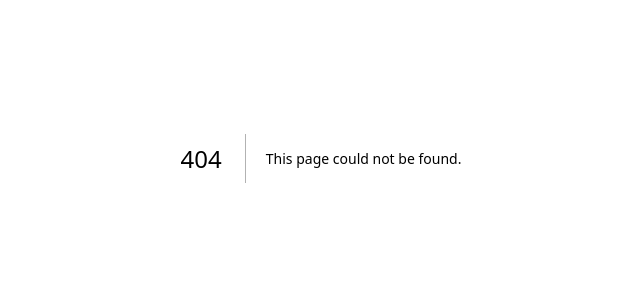
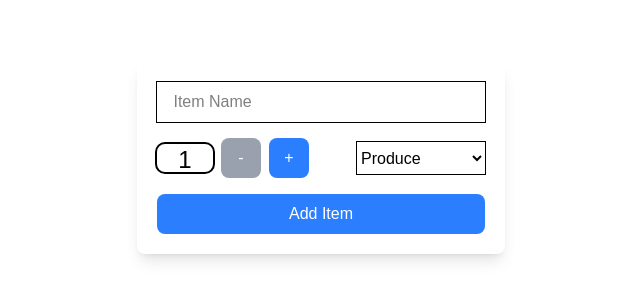
Before and after one commit to Christopher-Hanovich/cprg306-assignments, a Next.js app: page /week-5 in a window 1280 px wide. Before the commit this address had no page. Shown: the part 242-542 px from the top of the page, without its empty margins (319-959 px from the left). Built offline with nearby package versions, Linux system fonts and the light colour scheme.

Commit message:
added week-5

```diff
--- a/app/page.js
+++ b/app/page.js
@@ -14,6 +14,9 @@ export default function Home() {
       <p className="mb-2 text-center">
         <Link href="/week-4">Week 4</Link>
       </p>
+      <p className="mb-2 text-center">
+        <Link href="/week-5">Week 5</Link>
+      </p>
     </main>
   );
 }
--- /dev/null
+++ b/app/week-5/new-item.js
@@ -0,0 +1,73 @@
+'use client';
+import { useState } from "react";
+
+export default function NewItem() {
+    const [quantity, setQuantity] = useState(1);
+    const [name, setName] = useState("");
+    const [category, setCategory] = useState("Produce");
+
+
+    const increment = () => {
+        if (quantity <20) {
+            setQuantity(quantity + 1);
+        }
+
+    };
+    const decrement = () => {
+        if (quantity > 1) {
+            setQuantity(quantity - 1);
+        }
+
+    };
+
+    const handleSubmit = (event) => {
+    event.preventDefault();
+
+    let item = {
+        newName: name,
+        newQuantity: quantity,
+        newCategory: category
+    };
+
+    console.log(`Name: ${name}, quantity: ${quantity}, category: ${category}`);
+    alert(`Item added: ${name}, Quantity: ${quantity}, Category: ${category}`);
+
+    setName("");
+    setQuantity(1);
+    setCategory("Produce");
+
+};
+    return (
+        <div className="flex items-center justify-center min-h-screen ">
+            <form onSubmit={handleSubmit} action="send" method="post" className="inline-block p-5 bg-white rounded-lg shadow-lg">
+                <input type="text" value={name} onChange={(e) => setName(e.target.value)}  placeholder=" Item Name"
+                className="w-full font-light text-black outline-1 outline-black px-3 py-2" required />
+
+                <div className="flex items-center space-x-2 mt-4 mb-4">
+                    <p className="w-14 h-7 rounded-lg text-2xl text-center text-black outline-2 outline-black">{quantity}</p>
+                    <button type="button" onClick={decrement} disabled={quantity === 1}
+                            className={`w-10 h-10 rounded-lg text-white ${quantity === 1 ? 'bg-gray-400 cursor-not-allowed' : 'bg-blue-500'}`}>-
+                    </button>
+                    <button type="button" onClick={increment} disabled={quantity === 20}
+                    className={`w-10 h-10 rounded-lg text-white ${quantity === 20 ? 'bg-gray-400 cursor-not-allowed' : 'bg-blue-500'}`}>+
+                    </button>
+
+                    <select value={category} onChange={(e) => setCategory(e.target.value)}className="ml-10 h-8 text-black outline-1 outline-black">
+                        <option value="Produce">Produce</option>
+                        <option value="Dairy">Dairy</option>
+                        <option value="Bakery">Bakery</option>
+                        <option value="Meat">Meat</option>
+                        <option value="Frozen Foods">Frozen Foods</option>
+                        <option value="Canned Goods">Canned Goods</option>
+                        <option value="Dry Goods">Dry Goods</option>
+                        <option value="Beverages">Beverages</option>
+                        <option value="Snacks">Snacks</option>
+                        <option value="Household">Household</option>
+                        <option value="Other">Other</option>
+                    </select>
+                </div>
+                <button type="submit" className={"w-full h-10 rounded-lg text-white bg-blue-500"}>Add Item</button>
+            </form>
+        </div>
+    );
+};
--- /dev/null
+++ b/app/week-5/page.js
@@ -0,0 +1,8 @@
+import NewItem from "./new-item";
+export default function page() {
+  return (
+    <main>
+      <NewItem />
+    </main>
+  );
+}
```
